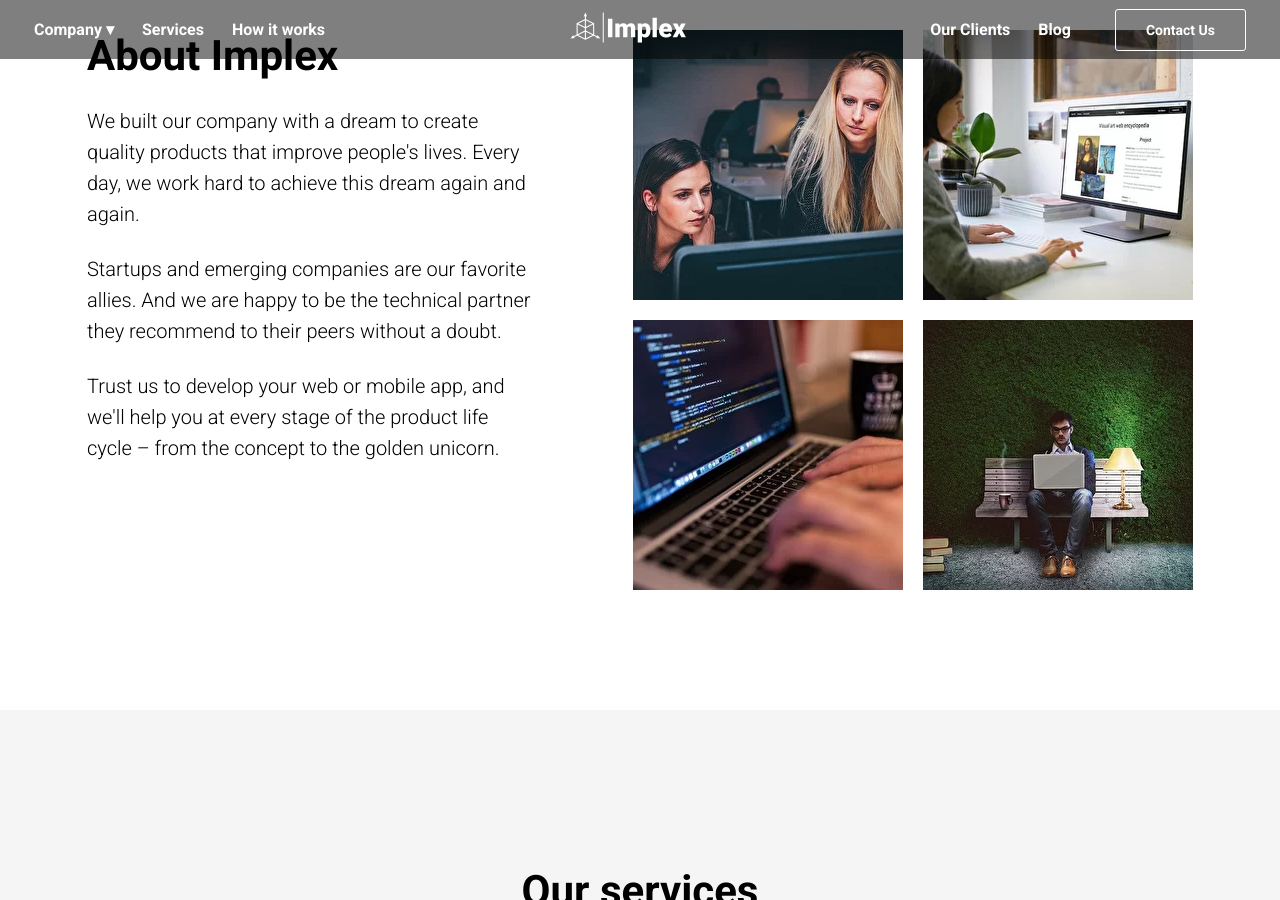
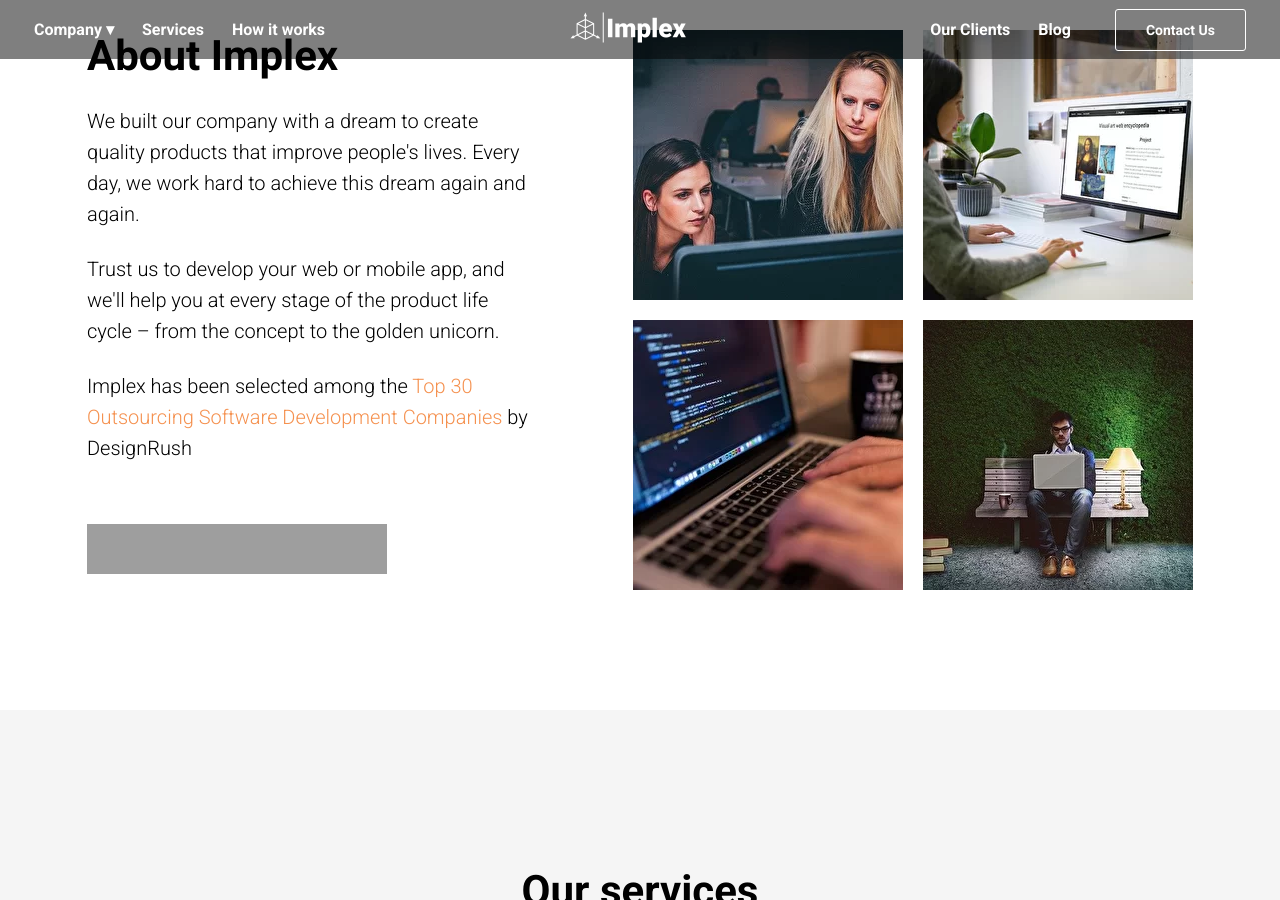
Before and after one commit to implex-code-repo/implex-site, a Jekyll site: the page built from index.html, in a window 1280 px wide and 900 px high, scrolled down 990 px. Built offline with Jekyll 4.4.1, drawn with Linux system fonts in a browser that asks for light colours; nearby versions of some CDN libraries; library files that are not in the unit come from our copies; grey boxes are pictures that could not be loaded.

Commit message:
add widget (#23)
* #183689978

* add arrow icon

* add new link

* add some optimizations

```diff
--- a/_data/about.yml
+++ b/_data/about.yml
@@ -6,5 +6,6 @@ images:
 title: About Implex
 descriptions:
   - We built our company with a dream to create quality products that improve people's lives. Every day, we work hard to achieve this dream again and again.
-  - Startups and emerging companies are our favorite allies. And we are happy to be the technical partner they recommend to their peers without a doubt.
   - Trust us to develop your web or mobile app, and we'll help you at every stage of the product life cycle – from the concept to the golden unicorn.
+  - Implex has been selected among the <a class="link" href="https://www.designrush.com/agency/outsourcing-companies">Top 30
+    Outsourcing Software Development Companies</a> by DesignRush
--- a/_includes/about/about.html
+++ b/_includes/about/about.html
@@ -12,13 +12,19 @@
     <div class="info transite transite-up sn-1">
       <div class="title">{{ content.title }}</div>
       {% for item in content.descriptions %}
-        <div class="description">{{ item }}</div>
+      <div class="description">{{ item }}</div>
       {% endfor %}
+      <div class="clutch-widget" data-url="https://widget.clutch.co" data-widget-type="2" data-height="50"
+           data-clutchcompany-id="1403478">
+        <iframe id="iframe-0.9792492733831788" width="100%"
+                src="https://widget.clutch.co/widgets/get/2?ref_domain=implex.dev&amp;uid=1403478&amp;ref_path=/"
+                height="50px" style="border: none; display: block;" title="Implex Clutch Review Widget 2"></iframe>
+      </div>
     </div>
     <div class="collage">
       {% for item in content.images %}
-        {% assign animationIndex = forloop.index | plus: 1 %}
-        <img src="{{ prefix }}{{ item }}" class="transite transite-up sn-{{ animationIndex }}">
+      {% assign animationIndex = forloop.index | plus: 1 %}
+      <img src="{{ prefix }}{{ item }}" class="transite transite-up sn-{{ animationIndex }}">
       {% endfor %}
     </div>
   </div>
--- a/_includes/about/about.scss
+++ b/_includes/about/about.scss
@@ -72,6 +72,15 @@
           font-size: 16px;
           max-width: 300px;
         }
+
+        .link {
+          color: $orange;
+          text-decoration: none;
+        }
+      }
+
+      .clutch-widget {
+        padding-top: 60px;
       }
     }
 
--- a/_includes/partnership/partnership.html
+++ b/_includes/partnership/partnership.html
@@ -9,9 +9,18 @@
   <div class="overlay">
     <div class="content content-block">
       <h1 class="title transite transite-up sn-1">Partnership is the only way to success!</h1>
-      <h2 class="description transite transite-up sn-2">We strive to build relationships with our clients that last for years. This makes trust,
+      <h2 class="description transite transite-up sn-2">We strive to build relationships with our clients that last for
+        years. This makes trust,
         reliability and respect the principle values of our culture.</h2>
       <div class="button-wrapper transite transite-up sn-3">
+        <svg role="presentation" class="arrow-icon-mobile" style="fill:#ffffff;"
+             xmlns="http://www.w3.org/2000/svg" viewBox="0 0 35 70">
+          <path d="M30.6 47.5c-.6-.5-1.6-.4-2.1.2L19 59.6V5.5c0-.8-.7-1.5-1.5-1.5S16 4.7 16 5.5v54.1L6.5 47.7c-.6-.6-1.5-.7-2.1-.2-.7.5-.8 1.5-.3 2.1l12.2 15.2c.3.4.7.6 1.2.6s.9-.2 1.2-.6l12.2-15.2c.5-.6.4-1.6-.3-2.1z"></path>
+        </svg>
+        <svg role="presentation" class="arrow-icon " style="fill:#ffffff; " xmlns="http://www.w3.org/2000/svg"
+             viewBox="0 0 80 180">
+          <path d="M54.1 108c-.5 0-.9-.2-1.2-.6-.5-.7-.3-1.6.4-2.1 1.5-1 9.5-5.5 14.6-8.3-17.4-.5-31.3-7.3-41.3-20C9.9 55.7 9.5 24.2 14.2 3.7c.2-.8 1-1.3 1.8-1.1.8.2 1.3 1 1.1 1.8-4.6 19.9-4.2 50.3 11.8 70.8 9.5 12.2 23 18.6 39.9 18.9h.3l-3.2-4c-1.4-1.7-2.7-3.3-4.1-5.1-.7-.9-1.5-1.9-2.3-2.9-.5-.6-.4-1.6.2-2.1.6-.5 1.6-.4 2.1.2 0 0 0 .1.1.1l6.4 7.9c.5.6.9 1.1 1.4 1.7 1.5 1.8 3.1 3.6 4.3 5.5 0 .1.1.1.1.2.1.2.1.3.2.5v.3c0 .2 0 .3-.1.5 0 .1-.1.1-.1.2-.1.2-.2.3-.3.4-.1.1-.2.1-.3.2 0 0-.1 0-.2.1-.9.4-16 8.6-18.2 10.1-.4 0-.7.1-1 .1z"></path>
+        </svg>
         <a href="/#contact-us" class="button">Contact Us</a>
       </div>
     </div>
--- a/_includes/partnership/partnership.scss
+++ b/_includes/partnership/partnership.scss
@@ -43,7 +43,41 @@
     }
 
     .button-wrapper {
-      margin-top: 88px;
+      display: table;
+      position: relative;
+      margin: 88px auto 0;
+
+      @include small-tablet-screen {
+        width: 100%;
+      }
+
+      .arrow-icon {
+        width: 45px;
+        position: absolute;
+        left: -30px;
+        transform: translateX(-100%);
+        fill: #fff;
+        top: 0;
+        bottom: 0;
+        margin: auto;
+      }
+
+      .arrow-icon-mobile {
+        display: none;
+      }
+
+      @include tablet-screen {
+        .arrow-icon {
+          display: none;
+        }
+
+        .arrow-icon-mobile {
+          display: block;
+          width: 20px;
+          margin: 0 auto 20px;
+          fill: #fff;
+        }
+      }
     }
 
     .button {
```
Also changed, not shown: 5 other files.
